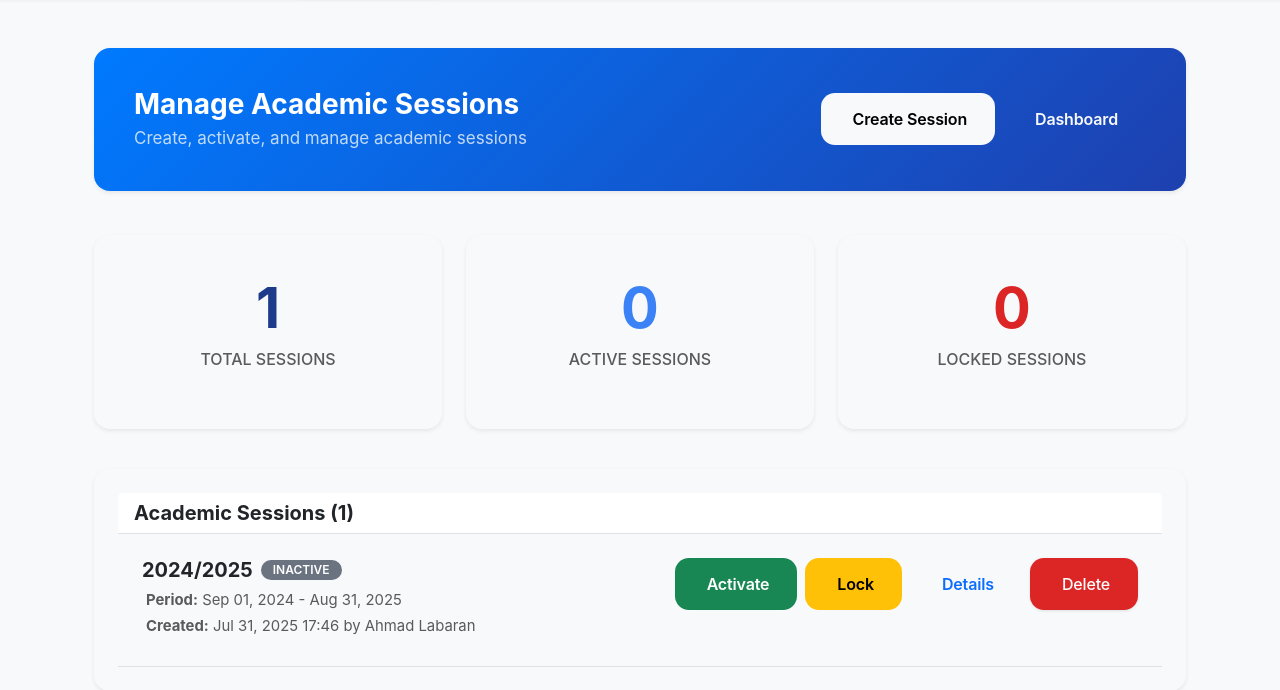
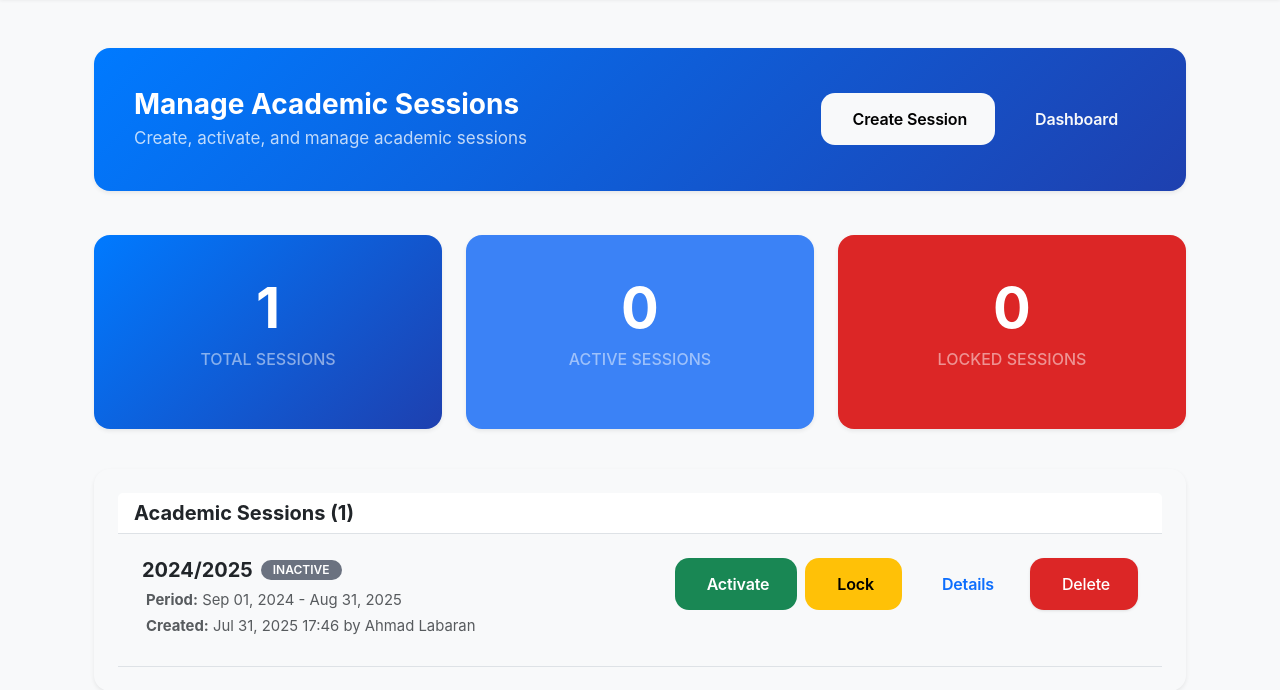
Before and after one commit to ahmadlabaran/rms, a Django app: page /api/super-admin/manage-sessions/ in a window 1280 px wide. Shown: the part 68-758 px from the top of the page. Run offline with Django 5.2, Linux system fonts and the light colour scheme; a user stored in the database is signed in; data comes from the database, SQL or seed files in the repository.

Commit message:
add colors to statistics cards in session management
- Total Sessions: Royal blue gradient background (matches app theme)
- Active Sessions: Green background (bg-success)
- Locked Sessions: Red background (bg-danger)
- All cards now have white text with proper contrast
- Statistics cards now visually match the professional design

```diff
--- a/accounts/templates/super_admin_manage_sessions.html
+++ b/accounts/templates/super_admin_manage_sessions.html
@@ -32,26 +32,26 @@
     <!-- Statistics Cards -->
     <div class="row mb-4">
         <div class="col-md-4 mb-3">
-            <div class="card border-0 shadow-sm h-100">
-                <div class="card-body text-center">
-                    <div class="display-4 fw-bold text-primary mb-2">{{ total_sessions }}</div>
-                    <h6 class="text-muted text-uppercase mb-0">Total Sessions</h6>
+            <div class="card border-0 shadow-sm h-100" style="background: var(--royal-blue-gradient);">
+                <div class="card-body text-center text-white">
+                    <div class="display-4 fw-bold mb-2">{{ total_sessions }}</div>
+                    <h6 class="text-white-50 text-uppercase mb-0">Total Sessions</h6>
                 </div>
             </div>
         </div>
         <div class="col-md-4 mb-3">
-            <div class="card border-0 shadow-sm h-100">
-                <div class="card-body text-center">
-                    <div class="display-4 fw-bold text-success mb-2">{{ active_sessions }}</div>
-                    <h6 class="text-muted text-uppercase mb-0">Active Sessions</h6>
+            <div class="card border-0 shadow-sm h-100 bg-success">
+                <div class="card-body text-center text-white">
+                    <div class="display-4 fw-bold mb-2">{{ active_sessions }}</div>
+                    <h6 class="text-white-50 text-uppercase mb-0">Active Sessions</h6>
                 </div>
             </div>
         </div>
         <div class="col-md-4 mb-3">
-            <div class="card border-0 shadow-sm h-100">
-                <div class="card-body text-center">
-                    <div class="display-4 fw-bold text-danger mb-2">{{ locked_sessions }}</div>
-                    <h6 class="text-muted text-uppercase mb-0">Locked Sessions</h6>
+            <div class="card border-0 shadow-sm h-100 bg-danger">
+                <div class="card-body text-center text-white">
+                    <div class="display-4 fw-bold mb-2">{{ locked_sessions }}</div>
+                    <h6 class="text-white-50 text-uppercase mb-0">Locked Sessions</h6>
                 </div>
             </div>
         </div>
```
